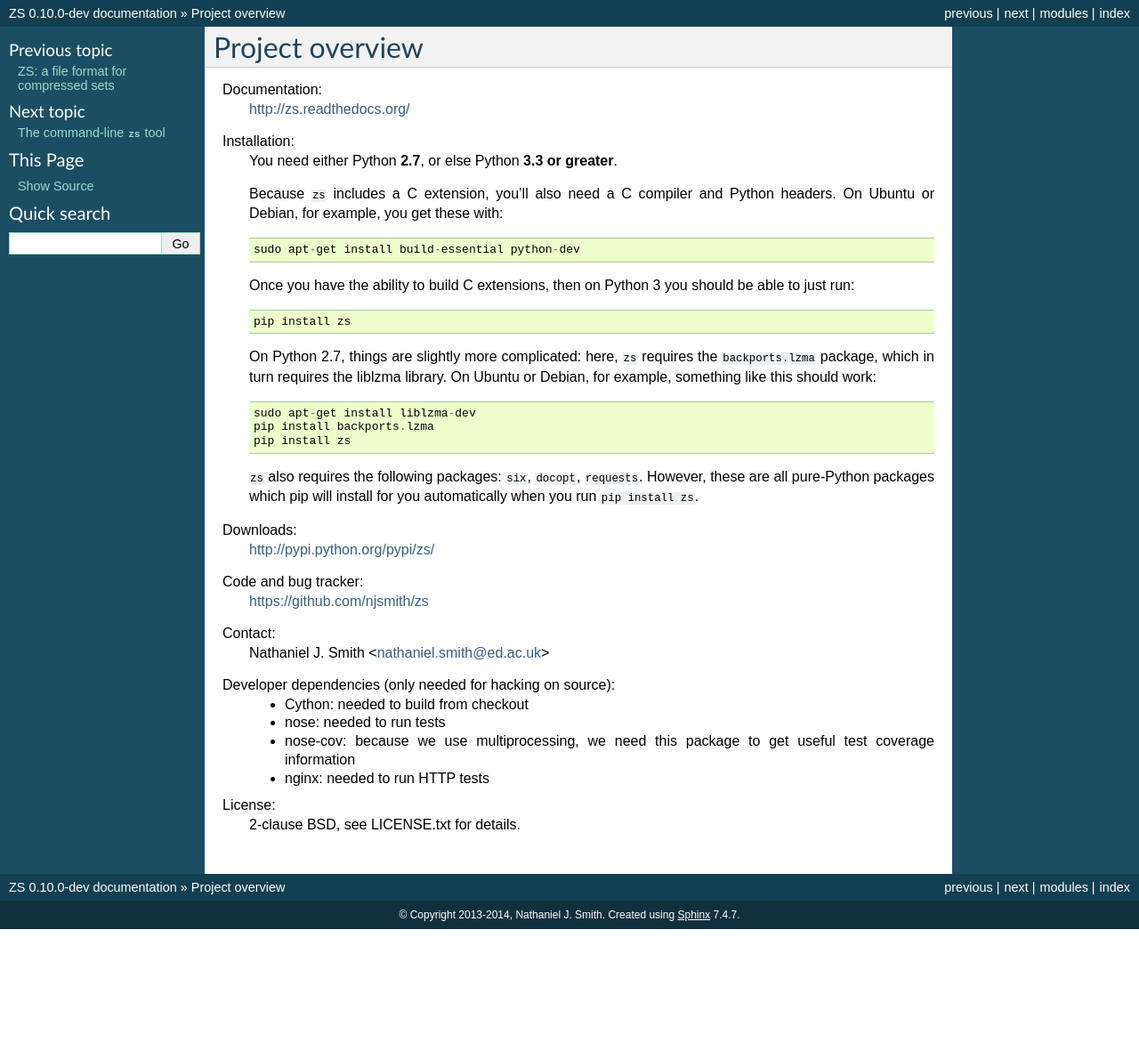
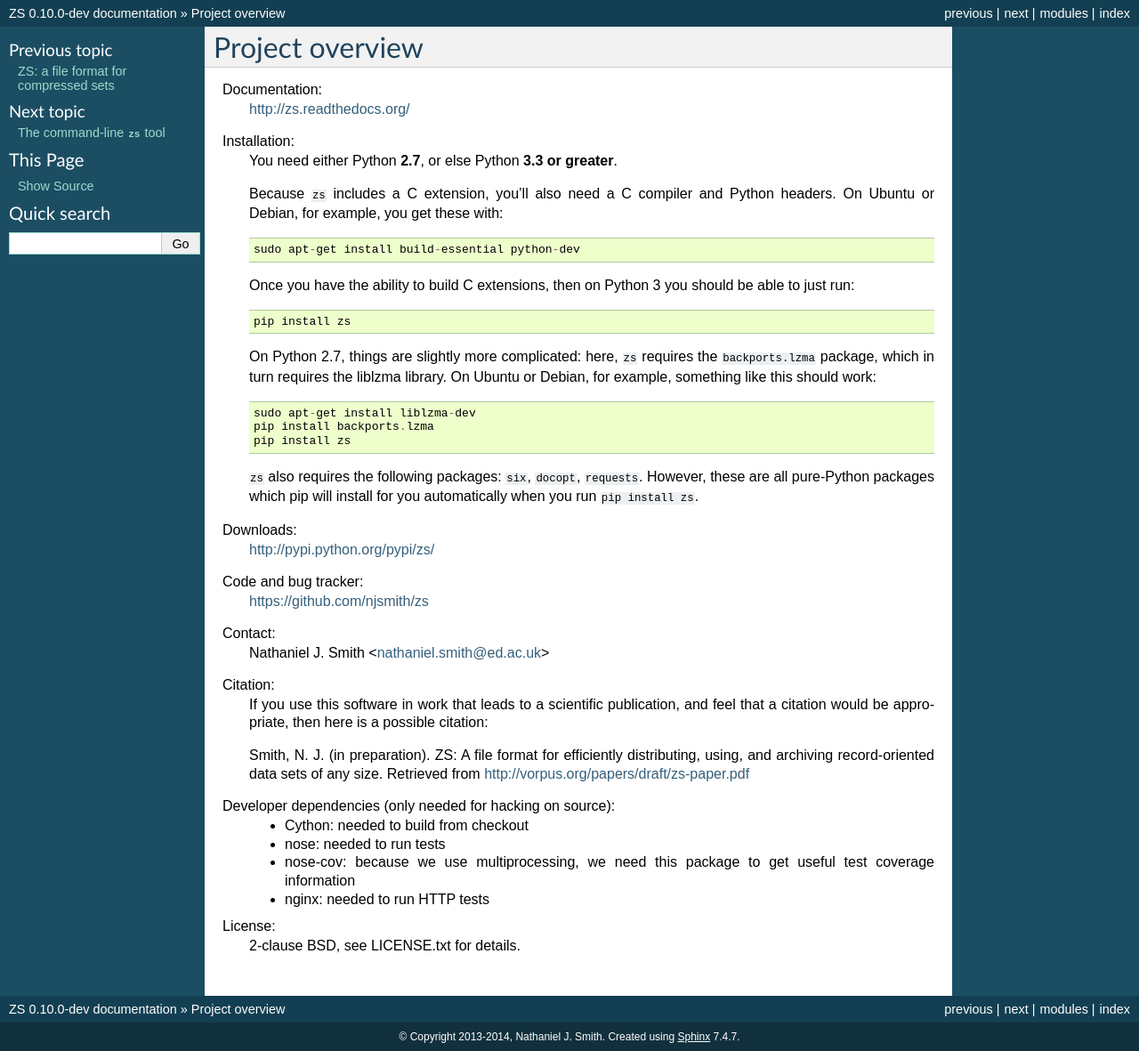
Before and after one commit to njsmith/zs, a Sphinx documentation site: the page built from doc/logistics.rst, in a window 1280 px wide. Shown: the whole page at 89% size. Built offline with Sphinx 7.4.7, drawn with Linux system fonts in a browser that asks for light colours; before the commit the page ends 1044 px from its top, so only the background shows below that.

Commit message:
add citation for draft ZS paper

```diff
--- a/doc/logistics.rst
+++ b/doc/logistics.rst
@@ -40,6 +40,15 @@
 Contact:
   Nathaniel J. Smith <nathaniel.smith@ed.ac.uk>
 
+Citation:
+  If you use this software in work that leads to a scientific
+  publication, and feel that a citation would be appropriate, then
+  here is a possible citation:
+
+  Smith, N. J. (in preparation). ZS: A file format for efficiently
+  distributing, using, and archiving record-oriented data sets of
+  any size. Retrieved from http://vorpus.org/papers/draft/zs-paper.pdf
+
 Developer dependencies (only needed for hacking on source):
   * Cython: needed to build from checkout
   * nose: needed to run tests
```
Also changed, not shown: README.rst (+9 -0 lines).
